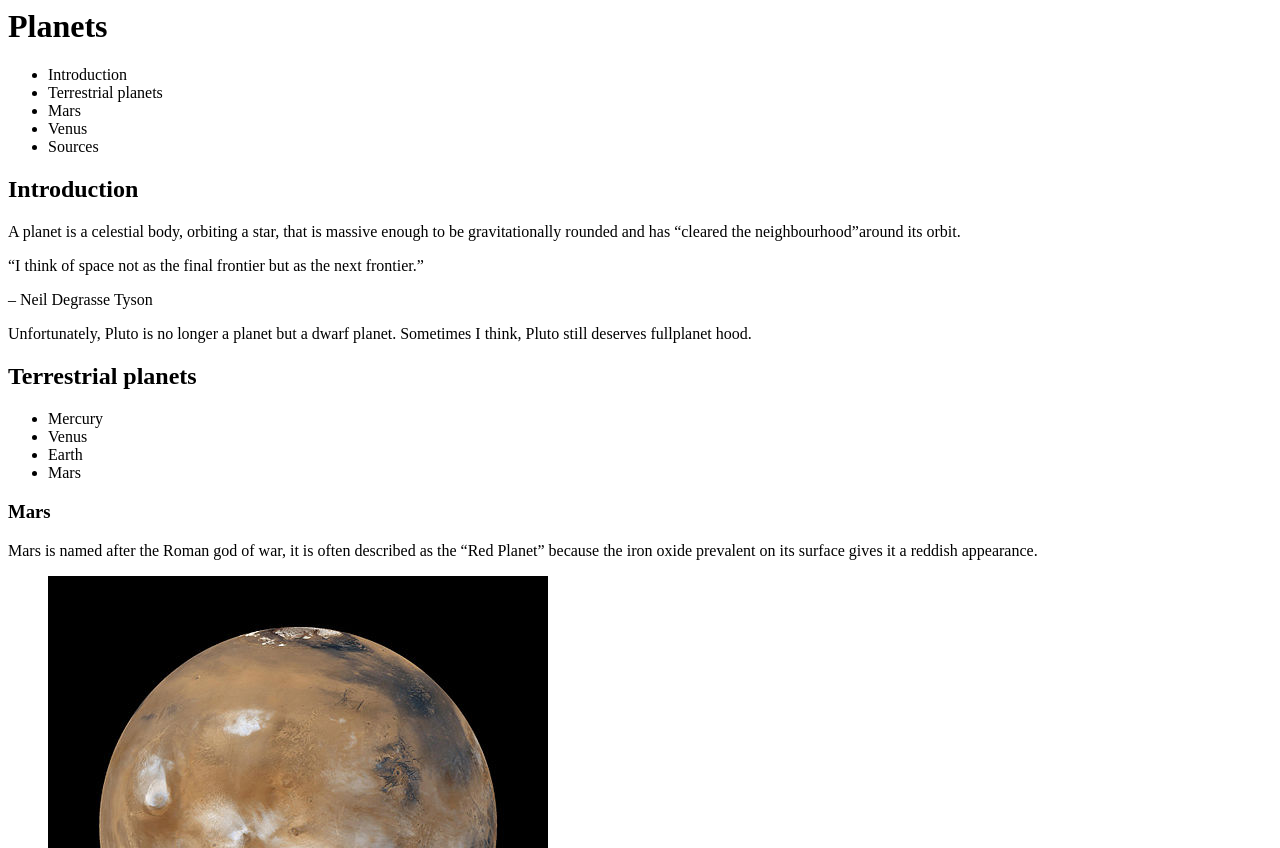
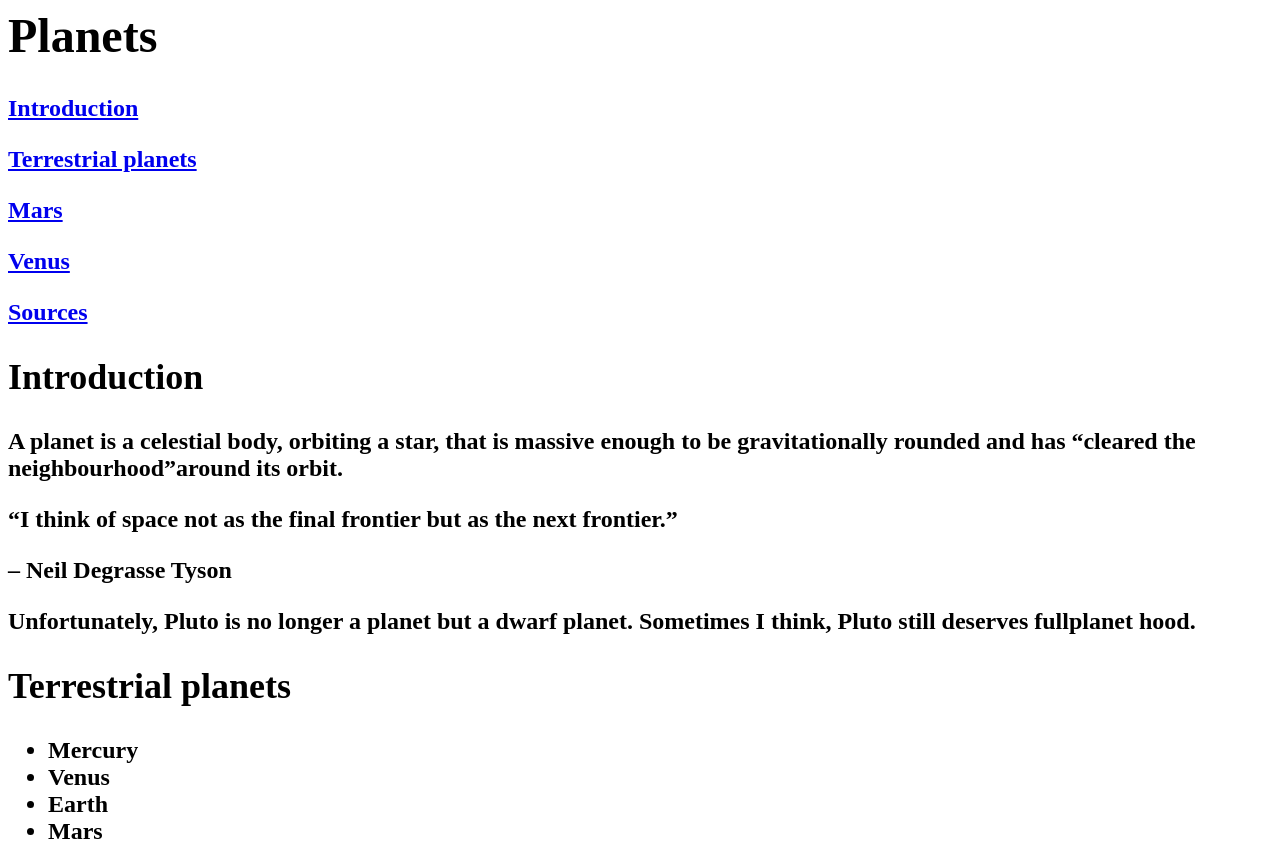
Before and after one commit to B2G7M/assignment-2, a plain HTML site: page index.html in a window 1280 px wide. Shown: the top 848 px of the page. Drawn offline with Linux system fonts and the light colour scheme.

Commit message:
Added Internal Links
Including a Back to top option

```diff
--- a/index.html
+++ b/index.html
@@ -1,14 +1,14 @@
+<h2 id="Back to top"</h2>
 <header><h1>Planets</h1></header>
 
 <main>
-	<ul>
-	<li>Introduction</li>
-	<li>Terrestrial planets</li>
-	<li>Mars</li>
-	<li>Venus</li>
-	<li>Sources</li>
-	</ul>
+	<a href="#Introduction">Introduction</a></p>
+	<a href="#Terrestrial planets">Terrestrial planets</a></p>
+	<a href="#Mars">Mars</a></p>
+	<a href="#Venus">Venus</a></p>
+	<a href="#Sources">Sources</a></p>
 
+	<h2 id="Introduction">
 	<h2>Introduction</h2>
 
 	<p>A planet is a celestial body, orbiting a star, that is massive enough to be gravitationally rounded and has &ldquo;cleared the neighbourhood&rdquo;around its orbit.</p>
@@ -19,6 +19,7 @@
 
 	<p>Unfortunately, Pluto is no longer a planet but a dwarf planet. Sometimes I think, Pluto still deserves fullplanet hood.</p>
 
+	<h2 id="Terrestrial planets">
 	<h2>Terrestrial planets</h2>
 
 	<ul>
@@ -28,6 +29,7 @@
 	<li>Mars</li>
 	</ul>
 
+	<h2 id="Mars">
 	<h3>Mars</h3>
 
 	Mars is named after the Roman god of war, it is often described as the &ldquo;Red Planet&rdquo; because the iron oxide prevalent on its surface gives it a reddish appearance.
@@ -52,6 +54,7 @@
 		<dd><data>3389.5 km</data></dd>
 	</dl>
 
+	<h2 id="Venus">
 	<h3>Venus</h3>
 
 	Venus is the second planet from the Sun, orbiting it every <time>224.7 Earth days</time>.
@@ -72,11 +75,13 @@
 		<dt>Orbital period:</dt>
 		<dd><time>224.701 d</time></dd>
 		<dt>Mean radius:</dt>
-		<dd><data>6051.8 km</data>dd>
+		<dd><data>6051.8 km</data></dd>
 	</dl>
+	<a href="#Back to top">Back to top</a></p>
 </main>
 
 <aside>
+	<h2 id="Sources">
 	<p><h2>Sources</h2></p>
 
 	<p><a href="https://en.wikipedia.org/wiki/Mars">https://en.wikipedia.org/wiki/Mars</a></p>
```
